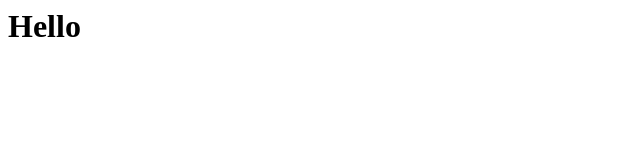
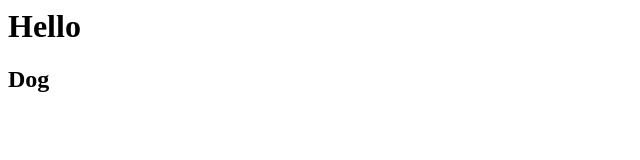
Before and after one commit to manhcode/hello, a plain HTML site: page index.html in a window 1280 px wide. Shown: the full height of the page, 0-640 px from the left. Drawn offline with Linux system fonts and the light colour scheme.

Commit message:
Update index.html

```diff
--- a/index.html
+++ b/index.html
@@ -1 +1,2 @@
 <h1> Hello </h1>
+<h2> Dog </h2>
```
